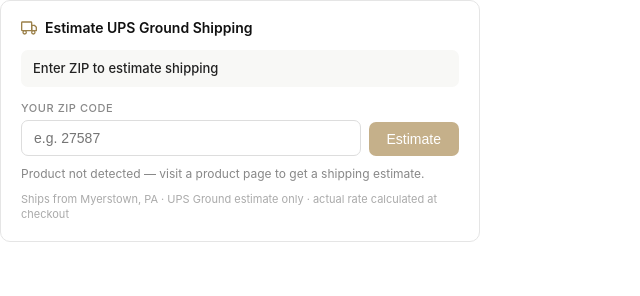
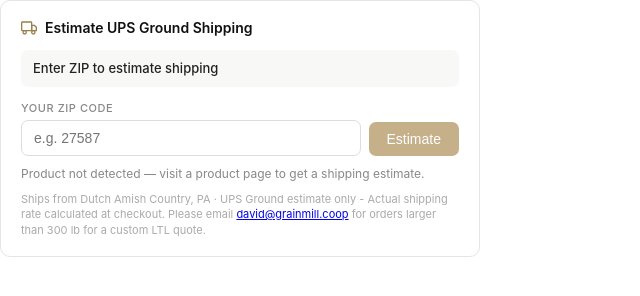
Before and after one commit to catawbacoops/ups-shipping-calc, a website: page public/product-shipping.html in a window 1280 px wide. Shown: the whole page, without its empty margins (0-640 px from the left). Drawn offline with Linux system fonts and the light colour scheme.

Commit message:
Revise shipping disclaimer text
Updated shipping disclaimer with new location and contact information.

```diff
--- a/public/product-shipping.html
+++ b/public/product-shipping.html
@@ -218,7 +218,8 @@
     </div>
   </div>
 
-  <p class="disclaimer">Ships from Myerstown, PA · UPS Ground estimate only · actual rate calculated at checkout</p>
+  <p class="disclaimer">Ships from Dutch Amish Country, PA · UPS Ground estimate only - Actual shipping rate calculated at checkout. Please email <a href="mailto:david@grainmill.coop">david@grainmill.coop</a> for orders larger than 300 lb for a custom LTL quote.
+</p>
 </div>
 
 <script>
```
